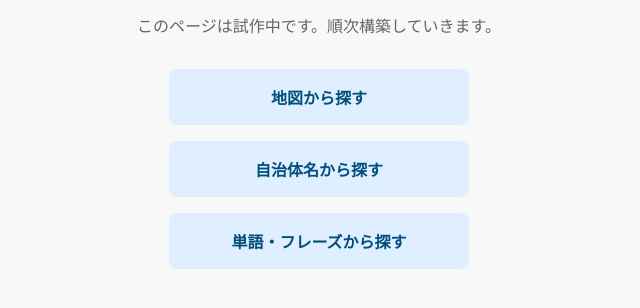
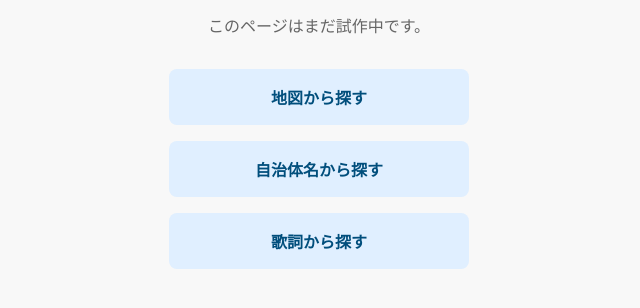
Before and after one commit to Unbekannt1871/Municipal-Anthems, a plain HTML site: page index.html in a window 1280 px wide. Shown: the part 110-418 px from the top of the page, without its empty margins (321-961 px from the left). Drawn offline with Linux system fonts and the light colour scheme.

Commit message:
Update index.html

```diff
--- a/index.html
+++ b/index.html
@@ -44,12 +44,12 @@
 </head>
 <body>
   <h1>ようこそ、自治体歌の世界へ</h1>
-  <p class="intro">このページは試作中です。順次構築していきます。</p>
+  <p class="intro">このページはまだ試作中です。</p>
 
   <div class="nav-links">
     <a href="map.html">地図から探す</a>
     <a href="municipal.html">自治体名から探す</a>
-    <a href="search.html">単語・フレーズから探す</a>
+    <a href="search.html">歌詞から探す</a>
   </div>
 </body>
 </html>
```
